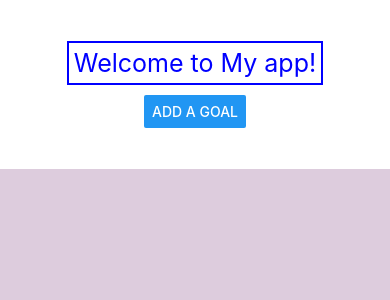
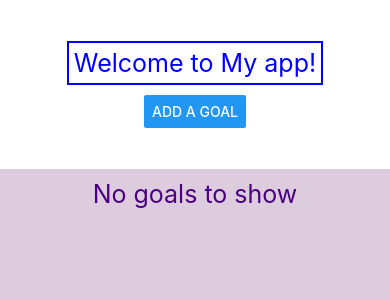
Before and after one commit to xilu56/CS5520, a React Native app: screen / in a window 390 px wide. Shown: the top 300 px of the page. Built offline with nearby package versions, Linux system fonts and the light colour scheme.

Commit message:
Refactor App.js to use NavigationContainer and wrap Home component

```diff
--- a/App.js
+++ b/App.js
@@ -1,7 +1,12 @@
 import { View, Text } from "react-native";
 import React from "react";
 import Home from "./Components/Home";
+import { NavigationContainer } from "@react-navigation/native";
 
 export default function App() {
-  return <Home />;
+  return (
+    <NavigationContainer>
+      <Home />
+    </NavigationContainer>
+  );
 }
--- a/Components/GoalItem.js
+++ b/Components/GoalItem.js
@@ -23,7 +23,7 @@ const styles = StyleSheet.create({
   textContainer: {
     backgroundColor: "#aaa",
     borderRadius: 5,
-    marginTop: 20,
+    marginVertical: 20,
     flexDirection: "row",
     alignItems: "center",
   },
--- a/Components/Home.js
+++ b/Components/Home.js
@@ -39,6 +39,18 @@ export default function Home() {
       });
     });
   }
+    function deleteAll() {
+    Alert.alert("Delete All", "Are you sure you want to delete all goals?", [
+      {
+        text: "Yes",
+        onPress: () => {
+          setGoals([]);
+        },
+      },
+      { text: "No", style: "cancel" },
+    ]);
+  }
+
   return (
     <SafeAreaView style={styles.container}>
       <StatusBar style="auto" />
@@ -59,6 +71,23 @@ export default function Home() {
       />
       <View style={styles.bottomView}>
         <FlatList
+          ItemSeparatorComponent={
+            <View
+              style={{
+                height: 5,
+                backgroundColor: "gray",
+              }}
+            />
+          }
+          ListEmptyComponent={
+            <Text style={styles.header}>No goals to show</Text>
+          }
+          ListHeaderComponent={
+            goals.length && <Text style={styles.header}>My Goals List</Text>
+          }
+          ListFooterComponent={
+            goals.length && <Button title="Delete all" onPress={deleteAll} />
+          }
           contentContainerStyle={styles.scrollViewContainer}
           data={goals}
           renderItem={({ item }) => {
@@ -96,4 +125,9 @@ const styles = StyleSheet.create({
     justifyContent: "center",
   },
   bottomView: { flex: 4, backgroundColor: "#dcd" },
+  header: {
+    color: "indigo",
+    fontSize: 25,
+    marginTop: 10,
+  },
 });
```
